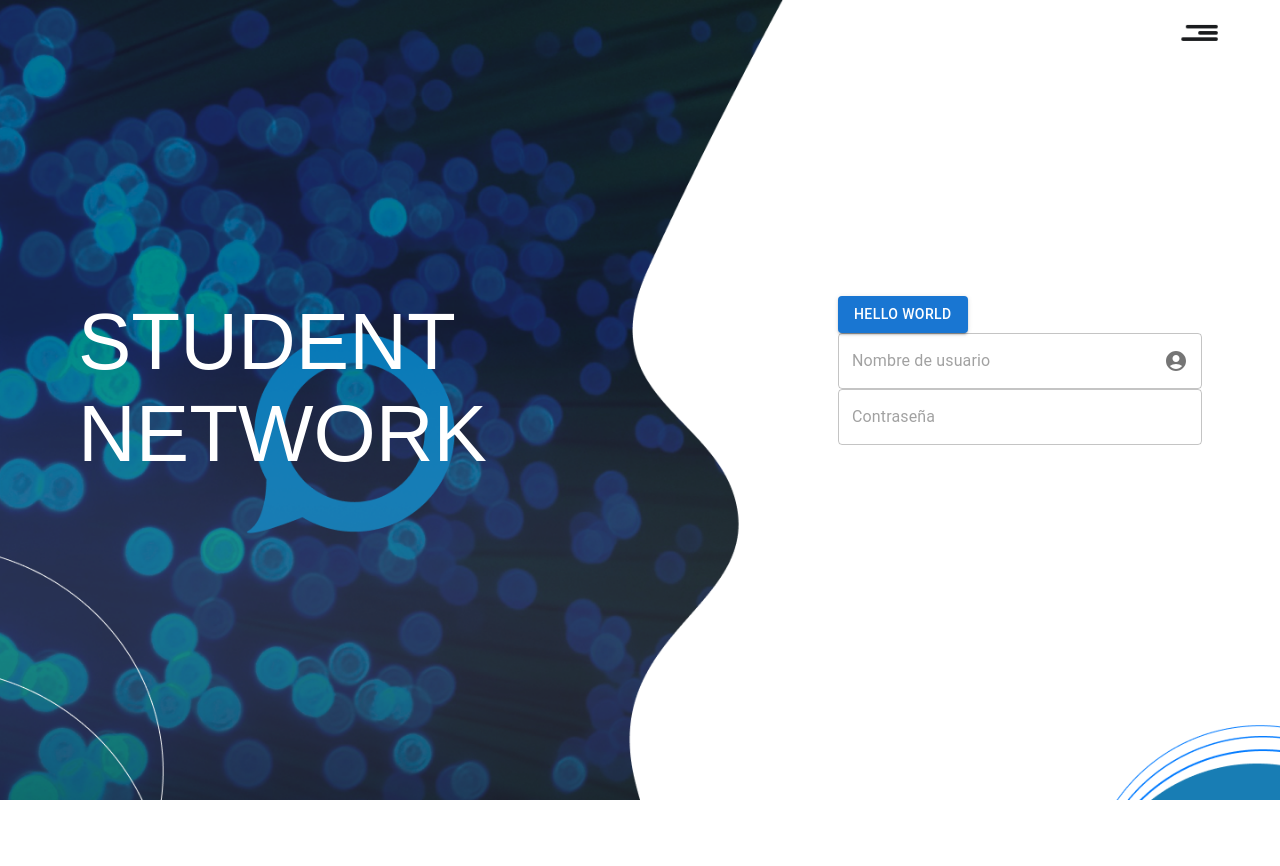
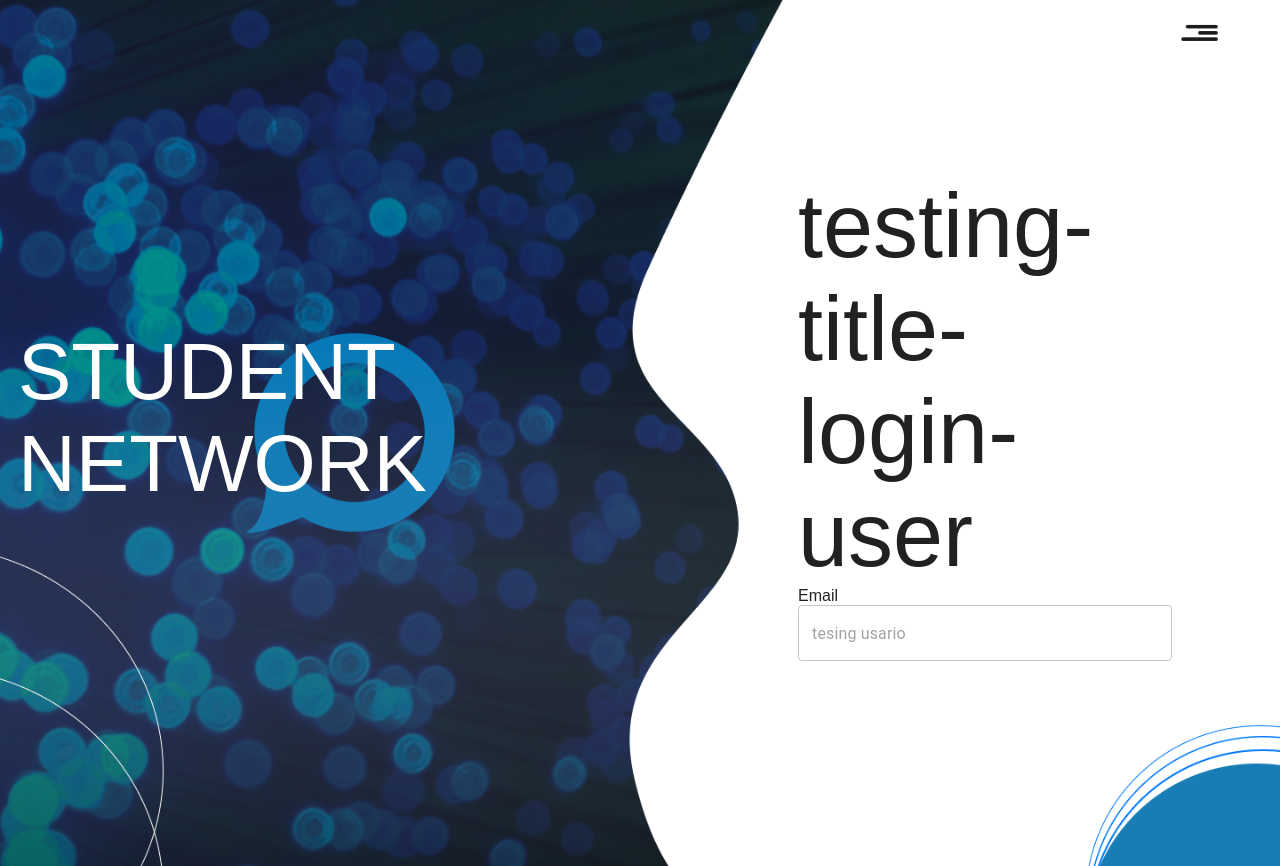
Before and after one commit to unmsmfisi-socialapplication/social_app, a Next.js app in the folder frontend/: page /auth/login in a window 1280 px wide. Before the commit the page ends 800 px from the top, so only its background shows below. Built offline with nearby package versions, Linux system fonts and the light colour scheme.

Commit message:
feat(organism):create card auth by enrollment

```diff
--- a/frontend/src/app/Enrollment.tsx
+++ b/frontend/src/app/Enrollment.tsx
@@ -5,7 +5,7 @@ export default function RootEnrollment({
   children: React.ReactNode;
 }) {
   const divStyle = {
-    padding: "60px 70px",
+    padding: "90px 100px 120px 10px",
     gap: "25px",
     background: `url('/images/enrollment.png')`,
     backgroundSize: "cover",
--- a/frontend/src/app/auth/login/page.tsx
+++ b/frontend/src/app/auth/login/page.tsx
@@ -1,27 +1,17 @@
 'use client'
 import EnrollmentHoc from "@/app/auth/auth";
-import AccountCircleIcon from '@mui/icons-material/AccountCircle';
-import { Button } from "@mui/material";
-import {  WInput } from "@/components";
+import CardAuth from "@/components/organisms/CardAuth";
+
+import { WInput } from "@/components";
 
 export default function LoginPage() {
 
   return (
     <EnrollmentHoc>
-      <Button variant="contained">Hello World</Button>
-      <WInput
-        typeColor="primary"
-        icon={<AccountCircleIcon />}
-        placeholder="Nombre de usuario"
-        fullWidth
-      />
-
-      <WInput
-        typeColor="primary"
-        type="password"
-        placeholder="Contraseña"
-        fullWidth
-      />
+        <CardAuth title="testing-title-login-user">
+            <span>Email</span>
+            <WInput typeColor="primary" placeholder="tesing usario" fullWidth/>
+        </CardAuth>
     </EnrollmentHoc>
   );
 }
--- a/frontend/src/components/index.tsx
+++ b/frontend/src/components/index.tsx
@@ -7,3 +7,4 @@ export { default as WInput } from './atoms/Input/input';
 
 
 // export organism components
+export { default as WCardAuth } from './organisms/CardAuth';
--- /dev/null
+++ b/frontend/src/components/organisms/CardAuth.tsx
@@ -0,0 +1,30 @@
+"use client";
+import React from "react";
+import { Box, Card } from "@mui/material";
+
+interface WCardProps {
+  typeColor?: "primary" | "secondary";
+  title?: string;
+  size?: "large";
+  variant?: "outlined" | "elevation";
+  children?: React.ReactNode;
+}
+const cardStyle: React.CSSProperties = {
+    border: "none",
+    display: "flex",
+    flexDirection: "column",
+  };
+
+export default function CardAuth({ title, children, variant }: WCardProps) {
+  return (
+    <Card style={cardStyle} variant={variant}>
+      <span style={{ fontSize: "90px" }}>{title}</span>
+      <Box>{children}</Box>
+    </Card>
+  );
+}
+CardAuth.defaultProps = {
+  typeColor: "primary",
+  title: "title",
+  variant: "outlined",
+};
```
